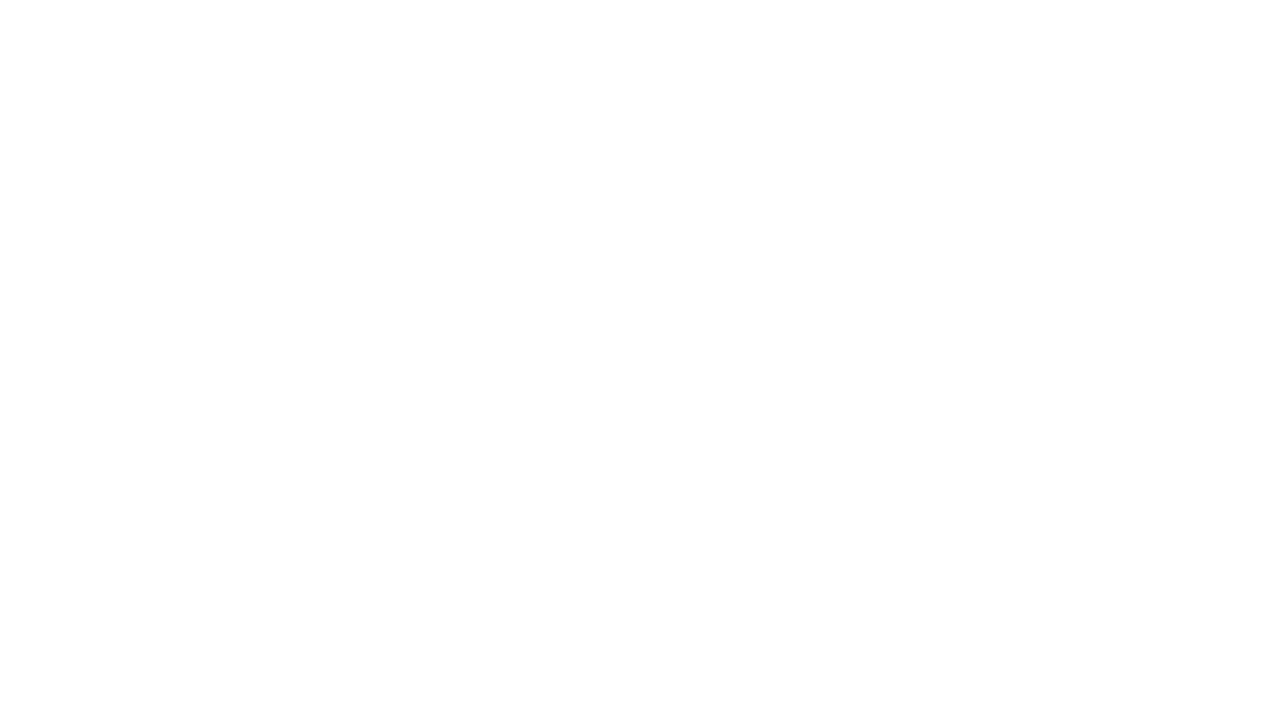
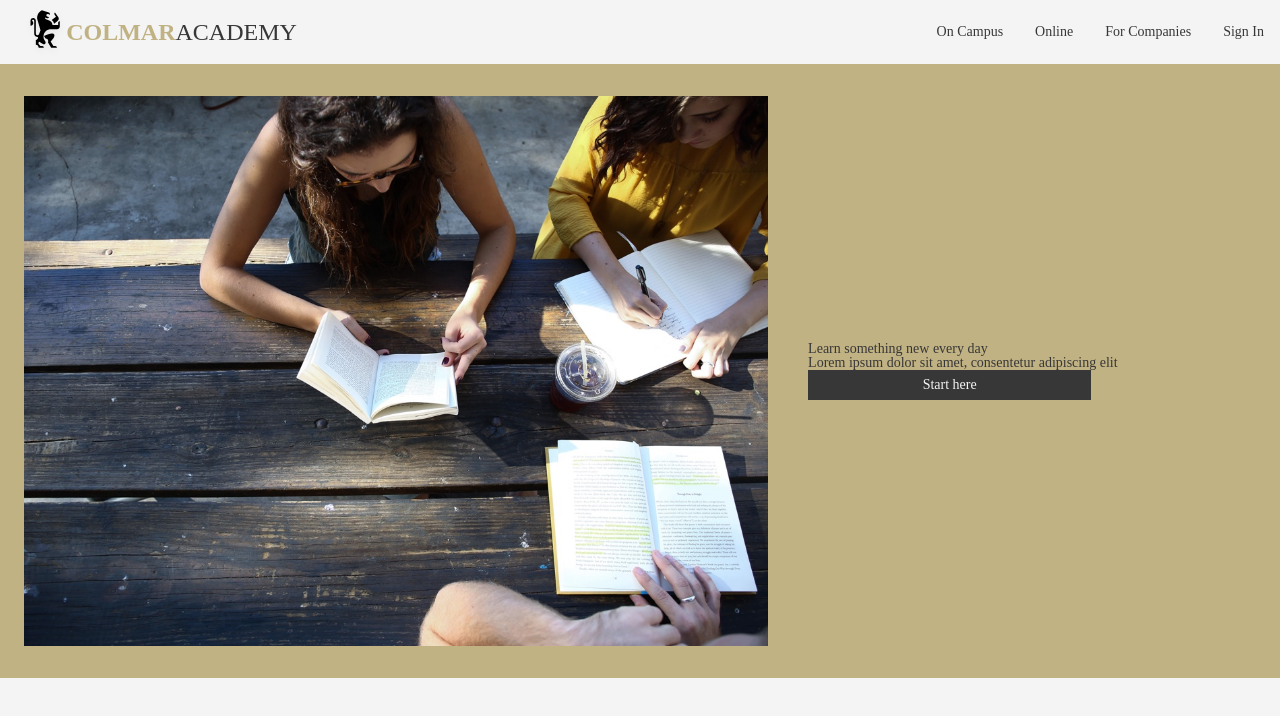
Before and after one commit to skiran85/ColmarAcademy, a plain HTML site: page index.html in a window 1280 px wide. Drawn offline with Linux system fonts and the light colour scheme; a web font is replaced by a local one.

Commit message:
[ColmarAcademy]Add header and banner implementation

```diff
--- a/index.html
+++ b/index.html
@@ -3,8 +3,40 @@
   <head>
     <meta charset="utf-8">
     <title>Colmar Academy</title>
+    <link href="resources/css/reset.css" type="text/css" rel="stylesheet">
+    <link href="resources/css/style.css" type="text/css" rel="stylesheet">
   </head>
   <body>
 
+    <!-- Header -->
+
+    <header>
+      <div class="academy-main">
+        <div class="academy-title">
+          <img src="resources/images/ic-logo.svg">
+          <span><span class="colmar">COLMAR</span><span class="academy">ACADEMY</span></span>
+        </div>
+        <div class="menu">
+          <span>On Campus</span>
+          <span>Online</span>
+          <span>For Companies</span>
+          <span>Sign In</span>
+        </div>
+      </div>
+    </header>
+
+    <!-- Banner -->
+
+    <div class="banner">
+      <div class="container">
+        <img src="resources/images/banner.jpg" height="550px">
+        <div class="text">
+          <h1 id="title"> Learn something new every day</h1>
+          <h3> Lorem ipsum dolor sit amet, consentetur adipiscing elit</h3>
+          <span class="button">Start here</span>
+        </div>
+      </div>
+    </div>
+
   </body>
 </html>
--- /dev/null
+++ b/resources/css/reset.css
@@ -0,0 +1,48 @@
+/* http://meyerweb.com/eric/tools/css/reset/
+   v2.0 | 20110126
+   License: none (public domain)
+*/
+
+html, body, div, span, applet, object, iframe,
+h1, h2, h3, h4, h5, h6, p, blockquote, pre,
+a, abbr, acronym, address, big, cite, code,
+del, dfn, em, img, ins, kbd, q, s, samp,
+small, strike, strong, sub, sup, tt, var,
+b, u, i, center,
+dl, dt, dd, ol, ul, li,
+fieldset, form, label, legend,
+table, caption, tbody, tfoot, thead, tr, th, td,
+article, aside, canvas, details, embed,
+figure, figcaption, footer, header, hgroup,
+menu, nav, output, ruby, section, summary,
+time, mark, audio, video {
+	margin: 0;
+	padding: 0;
+	border: 0;
+	font-size: 100%;
+	font: inherit;
+	vertical-align: baseline;
+}
+/* HTML5 display-role reset for older browsers */
+article, aside, details, figcaption, figure,
+footer, header, hgroup, menu, nav, section {
+	display: block;
+}
+body {
+	line-height: 1;
+}
+ol, ul {
+	list-style: none;
+}
+blockquote, q {
+	quotes: none;
+}
+blockquote:before, blockquote:after,
+q:before, q:after {
+	content: '';
+	content: none;
+}
+table {
+	border-collapse: collapse;
+	border-spacing: 0;
+}
--- a/resources/css/style.css
+++ b/resources/css/style.css
@@ -0,0 +1,139 @@
+body{
+  margin: 0;
+  font-size: 14px;
+  font-family: "Hind Vadodara";
+  background-color: #F4F4F4;
+}
+
+
+@font-face {
+  font-family: 'Hind Vadodara';
+  font-style: normal;
+  font-weight: 400;
+  src: local('Hind Vadodara'), local('HindVadodara-Regular'), url(https://fonts.gstatic.com/s/hindvadodara/v2/9c6KKeibr6NtFqknnNxZB8m50xh7hW5sbYCmNlLTrHY.woff2) format('woff2');
+  unicode-range: U+0000-00FF, U+0131, U+0152-0153, U+02C6, U+02DA, U+02DC, U+2000-206F, U+2074, U+20AC, U+2212, U+2215;
+}
+
+@font-face {
+  font-family: 'Hind Vadodara';
+  font-style: normal;
+  font-weight: 600;
+  src: local('Hind Vadodara SemiBold'), local('HindVadodara-SemiBold'), url(https://fonts.gstatic.com/s/hindvadodara/v2/KrZ6f_YevRawHvh0qDBkTaSVz8B3Gj8ppCCOMWTf7Gc.woff2) format('woff2');
+  unicode-range: U+0000-00FF, U+0131, U+0152-0153, U+02C6, U+02DA, U+02DC, U+2000-206F, U+2074, U+20AC, U+2212, U+2215;
+}
+@font-face {
+  font-family: 'Biryani';
+  font-style: normal;
+  font-weight: 900;
+  src: local('Biryani Black'), local('Biryani-Black'), url(https://fonts.gstatic.com/s/biryani/v2/zesSxRLKV_fx-Z23Oa-YNwzyDMXhdD8sAj6OAJTFsBI.woff2) format('woff2');
+  unicode-range: U+0000-00FF, U+0131, U+0152-0153, U+02C6, U+02DA, U+02DC, U+2000-206F, U+2074, U+20AC, U+2212, U+2215;
+}
+@font-face {
+  font-family: 'Biryani';
+  font-style: normal;
+  font-weight: 800;
+  src: local('Biryani ExtraBold'), local('Biryani-ExtraBold'), url(https://fonts.gstatic.com/s/biryani/v2/cJ4Ij9Z_fMLiglmcqwLkfwzyDMXhdD8sAj6OAJTFsBI.woff2) format('woff2');
+  unicode-range: U+0000-00FF, U+0131, U+0152-0153, U+02C6, U+02DA, U+02DC, U+2000-206F, U+2074, U+20AC, U+2212, U+2215;
+}
+@font-face {
+  font-family: 'Biryani';
+  font-style: normal;
+  font-weight: 400;
+  src: local('Biryani Regular'), local('Biryani-Regular'), url(https://fonts.gstatic.com/s/biryani/v2/y_RpTy_cGK8YkLRjZjCxDALUuEpTyoUstqEm5AMlJo4.woff2) format('woff2');
+  unicode-range: U+0000-00FF, U+0131, U+0152-0153, U+02C6, U+02DA, U+02DC, U+2000-206F, U+2074, U+20AC, U+2212, U+2215;
+}
+
+/* Header */
+
+.academy-main{
+  align-items: center;
+  height: 64px;
+  display: flex;
+  justify-content: space-between;
+}
+
+.academy-title{
+  text-align: left;
+  display: inline-flex;
+  align-items: center;
+  margin-left: 24px;
+}
+
+.container{
+  display: flex;
+}
+
+.academy-title img{
+  height: 50px;
+}
+
+.colmar{
+  color: #C0B283;
+  font-size: 1.5rem;
+  font-family: 'Biryani';
+  font-weight: 800;
+}
+
+.academy{
+  color: #373737;
+  font-size: 1.5rem;
+  font-weight: 400;
+}
+
+.menu span{
+  margin: 16px;
+  color: #373737;
+  font-family: "Hind Vadodara";
+}
+
+.menu span:hover{
+  color: #DCD0C0;
+}
+.menu{
+  display: inline-flex;
+}
+
+/*   Banner    */
+
+.banner{
+  background-color: #C0B283;
+  font-family: "Hind Vadodara";
+}
+
+#title{
+  font-family: 'Biryani';
+}
+
+.banner img{
+  margin: 32px 40px 32px 24px;
+  max-width: 60%;
+}
+
+.text{
+  display: flex;
+  flex-direction: column;
+  justify-content: center;
+  align-items: baseline;
+  width: 100%;
+  color: #373737;
+  font-family: "Hind Vadodara";
+}
+
+
+.button{
+  background-color: #373737;
+  color: #F4F4F4;
+  width: 60%;
+  text-align: center;
+  padding: 8px 0;
+}
+
+.button:hover{
+  background-color: #DCD0C0;
+  color: #373737;
+}
+
+h1{
+  color:  #373737;
+  opacity: 1;
+}
```
